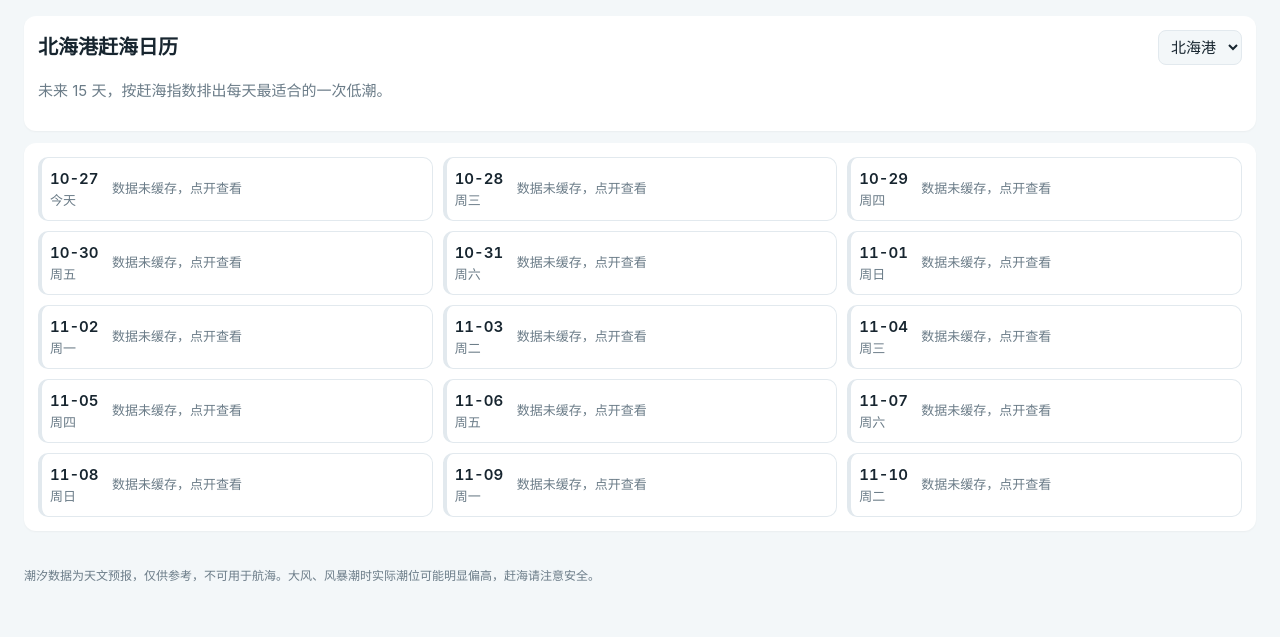
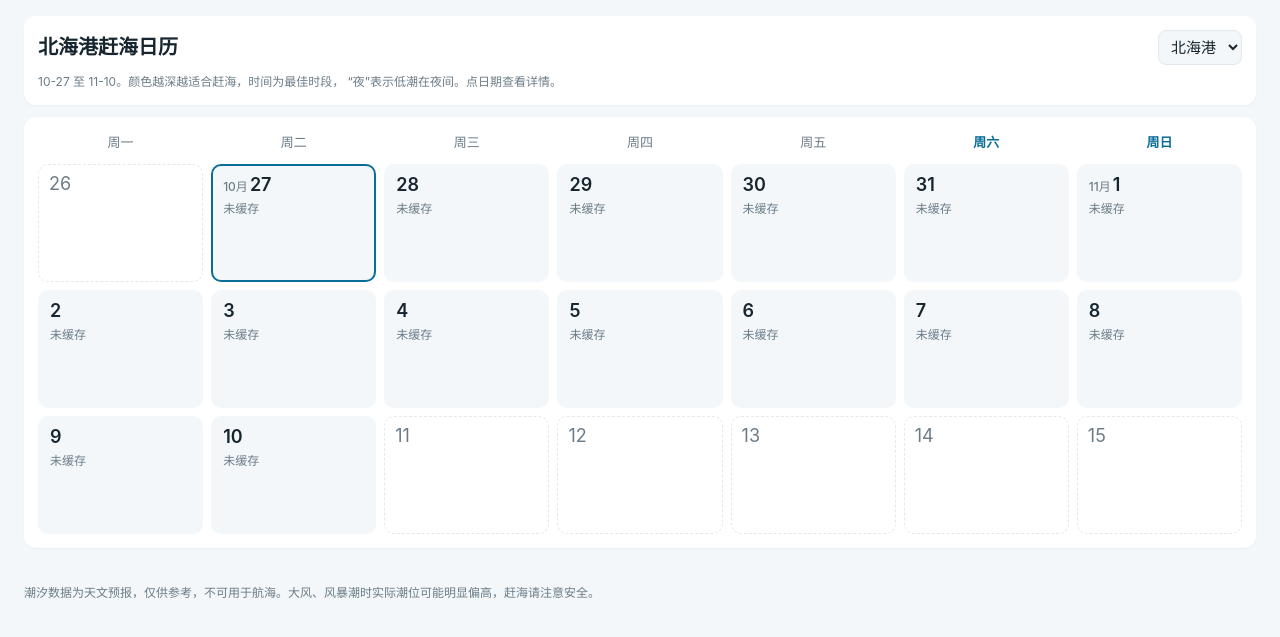
Before and after one commit to yuyue08272142/tidepooling, a FastAPI app: page /calendar/beihai in a window 1280 px wide. Shown: the part 47-684 px from the top of the page. Run offline with FastAPI, Linux system fonts and the light colour scheme.

Commit message:
赶海日历改为周一到周日的月历网格
- 表头为周一~周日，每行 7 天；今天之前、可取范围之后的格子留空占位，日期对齐星期
- 每格只显示日期、星级、最佳时段、大/中/小潮；低潮在夜间时日期旁标“夜”
- 格子底色按星级深浅区分，今天加边框；每月 1 日和今天标出月份
- 中等宽度时段拆两行，手机缩小字号居中，7 列在 390px 宽也能放下

Co-Authored-By: Claude Opus 5.5 <noreply@anthropic.com>
Claude-Session: https://claude.ai/code/session_016WC7XdwmkqDZQGcJhAhz1r

```diff
--- a/app/main.py
+++ b/app/main.py
@@ -108,12 +108,27 @@ def create_app(service: TideService | None = None) -> FastAPI:
     def calendar(request: Request, station_id: str):
         station = lookup(station_id)
         today = datetime.now(config.TZ).date()
-        days = [today + timedelta(days=i) for i in range(available_days() + 1)]
-        rows = [(d, cached_day(station, d)) for d in days]
+        last = today + timedelta(days=available_days())
+        # 按周排成日历：从今天所在周的周一排到最后一天所在周的周日，范围外的格子留空
+        start = today - timedelta(days=today.weekday())
+        end = last + timedelta(days=6 - last.weekday())
+        cells = []
+        d = start
+        while d <= end:
+            in_range = today <= d <= last
+            cells.append((d, in_range, cached_day(station, d) if in_range else None))
+            d += timedelta(days=1)
+        weeks = [cells[i : i + 7] for i in range(0, len(cells), 7)]
         return templates.TemplateResponse(
             request,
             "calendar.html",
-            {"station": station, "stations": all_stations(), "rows": rows, "today": today},
+            {
+                "station": station,
+                "stations": all_stations(),
+                "weeks": weeks,
+                "today": today,
+                "last": last,
+            },
         )
 
     @app.get("/tides/{station_id}", response_class=HTMLResponse)
--- a/app/static/app.css
+++ b/app/static/app.css
@@ -162,20 +162,6 @@ table.extremes { width: 100%; border-collapse: collapse; }
 .small-stars { font-size: 13px; }
 .station-list .go.num { font-size: 14px; }
 
-.cal { list-style: none; margin: 0; padding: 0; }
-.cal li { border-bottom: 1px solid var(--line); border-left: 4px solid transparent; }
-.cal li:last-child { border-bottom: 0; }
-.cal li.level-5, .cal li.level-4 { border-left-color: var(--low); }
-.cal li.level-3 { border-left-color: var(--mid); }
-.cal li.veto { border-left-color: var(--big); }
-.cal a { display: flex; align-items: center; gap: 10px; padding: 10px 8px; color: var(--fg); }
-.cal-date { display: flex; flex-direction: column; width: 52px; flex: none; font-size: 13px; white-space: nowrap; }
-.cal-date .num { font-size: 15px; font-weight: 600; }
-.cal-main { flex: 1; display: flex; flex-direction: column; min-width: 0; font-size: 13px; }
-.cal-main .stars { font-size: 15px; }
-.cal-window { color: var(--fg); }
-.cal-side { display: flex; flex-direction: column; align-items: flex-end; gap: 4px; font-size: 12px; }
-.cal-side .badge { font-size: 12px; padding: 0 8px; }
 
 /* ---------- 站点日页：手机单列，按 order 排序 ---------- */
 .day-layout { display: flex; flex-direction: column; }
@@ -263,9 +249,49 @@ table.extremes { width: 100%; border-collapse: collapse; }
 .matrix td.heat-3 { background: rgba(240, 140, 0, 0.16); }
 .matrix td.veto { background: rgba(201, 42, 42, 0.16); }
 
-/* ---------- 赶海日历：宽屏改成卡片网格 ---------- */
-@media (min-width: 820px) {
-  .cal { display: grid; grid-template-columns: repeat(auto-fill, minmax(330px, 1fr)); gap: 10px; }
-  .cal li { border: 1px solid var(--line); border-left-width: 4px; border-radius: 10px; }
-  .cal li:last-child { border-bottom: 1px solid var(--line); }
+/* ---------- 赶海日历：周一到周日 7 列 ---------- */
+.cal-grid { display: grid; grid-template-columns: repeat(7, minmax(0, 1fr)); gap: 8px; }
+.cal-wd { text-align: center; font-size: 13px; color: var(--muted); padding: 2px 0 4px; }
+.cal-wd.weekend { color: var(--sea); font-weight: 600; }
+.cal-cell {
+  display: flex; flex-direction: column; gap: 4px; min-width: 0; min-height: 118px;
+  padding: 8px 10px; border-radius: 10px; border: 2px solid transparent;
+  background: var(--bg); color: var(--fg);
 }
+a.cal-cell:hover { box-shadow: 0 2px 8px rgba(0, 0, 0, 0.08); }
+.cal-cell.empty { background: transparent; border: 1px dashed var(--line); }
+.cal-cell.empty .cal-day { color: var(--muted); font-weight: 400; }
+.cal-cell.level-5 { background: rgba(47, 158, 68, 0.28); }
+.cal-cell.level-4 { background: rgba(47, 158, 68, 0.15); }
+.cal-cell.level-3 { background: rgba(240, 140, 0, 0.14); }
+.cal-cell.veto { background: rgba(201, 42, 42, 0.14); }
+.cal-cell.today { border-color: var(--sea); }
+.cal-day { font-size: 18px; font-weight: 600; line-height: 1.2; white-space: nowrap; }
+.cal-month { font-size: 12px; font-weight: 500; color: var(--muted); margin-right: 2px; }
+.cal-night {
+  font-size: 11px; font-weight: 500; color: var(--card); background: var(--muted);
+  border-radius: 4px; padding: 0 3px; vertical-align: 2px;
+}
+.cal-cell .stars { font-size: 14px; letter-spacing: 0; white-space: nowrap; }
+.cal-time { font-size: 13px; white-space: nowrap; }
+.cal-cell .badge { align-self: flex-start; margin-top: auto; font-size: 12px; padding: 0 8px; }
+.cal-note { font-size: 12px; }
+
+/* 中等宽度：时间拆两行 */
+@media (max-width: 1000px) {
+  .cal-time .sep { display: none; }
+  .cal-time span { display: block; }
+}
+/* 手机：格子窄，字号缩小、内容居中 */
+@media (max-width: 640px) {
+  .cal-grid { gap: 3px; }
+  .cal-wd { font-size: 12px; }
+  .cal-cell { min-height: 100px; padding: 5px 1px; gap: 2px; align-items: center; text-align: center; border-radius: 6px; }
+  .cal-day { font-size: 14px; }
+  .cal-month { display: block; font-size: 10px; margin: 0; }
+  .cal-night { font-size: 9px; padding: 0 2px; }
+  .cal-cell .stars { font-size: 8px; letter-spacing: -0.5px; }
+  .cal-time { font-size: 11px; line-height: 1.25; }
+  .cal-cell .badge { align-self: center; font-size: 10px; padding: 0 3px; }
+  .cal-note { font-size: 10px; }
+}
--- a/app/templates/calendar.html
+++ b/app/templates/calendar.html
@@ -10,38 +10,48 @@
       {% endfor %}
     </select>
   </div>
-  <p class="muted">未来 {{ rows|length }} 天，按赶海指数排出每天最适合的一次低潮。</p>
+  <p class="muted small">
+    {{ today.strftime("%m-%d") }} 至 {{ last.strftime("%m-%d") }}。颜色越深越适合赶海，时间为最佳时段，
+    “夜”表示低潮在夜间。点日期查看详情。
+  </p>
 </section>
 
 <section class="card">
-  <ul class="cal">
-    {% for d, data in rows %}
+  <div class="cal-grid" role="grid" aria-label="{{ station.name }}赶海日历">
+    {% for wd in ["一", "二", "三", "四", "五", "六", "日"] %}
+    <div class="cal-wd{% if loop.index > 5 %} weekend{% endif %}" role="columnheader">周{{ wd }}</div>
+    {% endfor %}
+
+    {% for week in weeks %}
+    {% for d, in_range, data in week %}
     {% set sg = data.suggestion if data else none %}
-    <li class="{% if sg %}level-{{ sg.stars }}{% if sg.verdict == '不宜赶海' %} veto{% endif %}{% endif %}">
-      <a href="/tides/{{ station.id }}?date={{ d.isoformat() }}">
-        <div class="cal-date">
-          <span class="num">{{ d.strftime("%m-%d") }}</span>
-          <span class="muted">{% if d == today %}今天{% else %}{{ d|weekday }}{% endif %}</span>
+    {% set month = d.day == 1 or d == today %}
+    {% if not in_range %}
+    <div class="cal-cell empty" role="gridcell">
+      <span class="cal-day">{% if d.day == 1 %}<span class="cal-month">{{ d.month }}月</span>{% endif %}{{ d.day }}</span>
     </div>
+    {% else %}
+    <a class="cal-cell{% if sg %} level-{{ sg.stars }}{% if sg.verdict == '不宜赶海' %} veto{% endif %}{% endif %}{% if d == today %} today{% endif %}"
+       role="gridcell" href="/tides/{{ station.id }}?date={{ d.isoformat() }}"
+       aria-label="{{ d.month }}月{{ d.day }}日{% if sg %} {{ sg.stars }}星 {{ sg.window_start|hm }}到{{ sg.window_end|hm }}{% endif %}">
+      <span class="cal-day">
+        {% if month %}<span class="cal-month">{{ d.month }}月</span>{% endif %}{{ d.day }}
+        {% if sg and sg.night %}<span class="cal-night">夜</span>{% endif %}
+      </span>
       {% if sg %}
-        <div class="cal-main">
       <span class="stars">{{ sg.stars|stars }}</span>
-          <span class="muted">{{ sg.verdict }}</span>
-          <span class="num cal-window">{% if sg.night %}夜 {% endif %}{{ sg.window_start|hm }}–{{ sg.window_end|hm }} · 低潮 {{ "%.1f"|format(sg.low.height) }}m</span>
-        </div>
-        <div class="cal-side">
+      <span class="cal-time num"><span>{{ sg.window_start|hm }}</span><span class="sep">–</span><span>{{ sg.window_end|hm }}</span></span>
       <span class="badge period-{{ data.astro.tide_period }}">{{ data.astro.tide_period }}</span>
-          {% if data.weather %}<span class="muted">{{ data.weather.sky }} {{ data.weather.wind_level }}级</span>{% endif %}
-        </div>
       {% elif data %}
-        <div class="cal-main muted">当天没有低潮</div>
+      <span class="muted cal-note">无低潮</span>
       {% else %}
-        <div class="cal-main muted">数据未缓存，点开查看</div>
+      <span class="muted cal-note">未缓存</span>
       {% endif %}
     </a>
-    </li>
+    {% endif %}
     {% endfor %}
-  </ul>
+    {% endfor %}
+  </div>
 </section>
 {% endblock %}
 
```
Also changed, not shown: tests/test_app.py (+17 -2 lines). Lines whose indentation alone changed are shown as unchanged.
